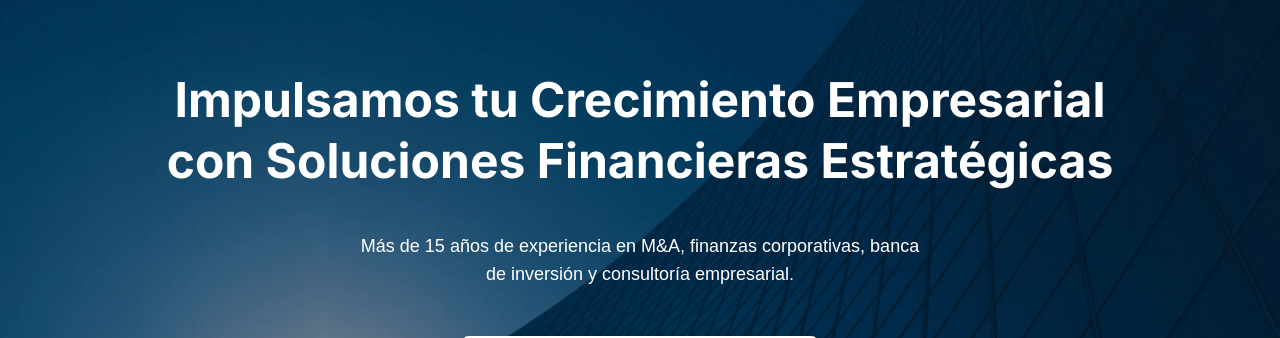
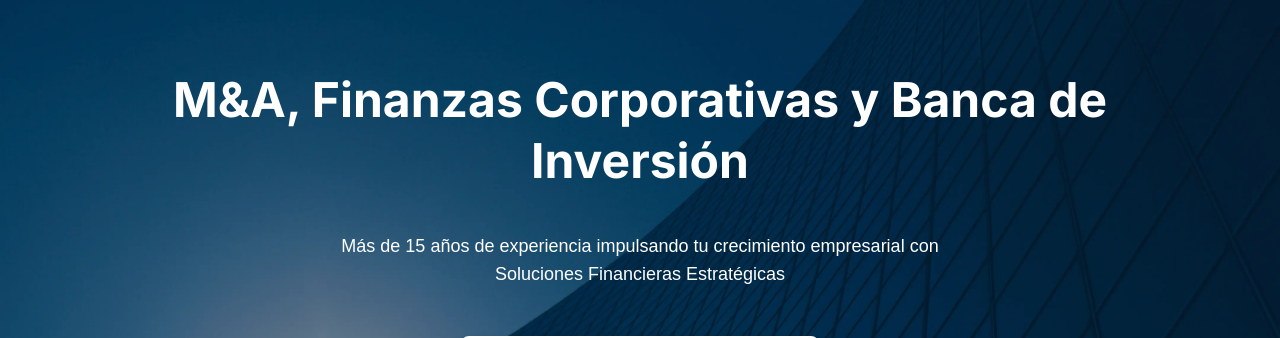
Before and after one commit to FedericaDelCampo01/orellana-capital, a Next.js app: page / in a window 1280 px wide. Shown: the part 138-476 px from the top of the page. Built offline with nearby package versions, Linux system fonts and the light colour scheme; no server answers.

Commit message:
mejoras de ui

```diff
--- a/src/app/Home/Footer.tsx
+++ b/src/app/Home/Footer.tsx
@@ -14,6 +14,20 @@ const Footer = () => {
           width={250}
           height={130}
         />
+        <address className="not-italic text-white/70 text-sm font-extralight text-center md:text-left font-body leading-relaxed md:mt-0 mt-4">
+          <span className="text-white font-normal">Schroeder Haus</span>
+          <br />
+          <a
+            href="https://share.google/ICvqCS8U9Hc69WUGw"
+            target="_blank"
+            rel="noopener noreferrer"
+            className="underline-offset-4 hover:underline hover:text-white duration-300"
+          >
+            Dr. Alejandro Schroeder 6558, oficina 10
+            <br />
+            Montevideo, Uruguay
+          </a>
+        </address>
         <p className="text-white/70 text-sm font-extralight text-center font-body md:mt-0 mt-4">
           © 2024 Orellana Capital Advisors. All Rights Reserved
         </p>
--- a/src/app/Home/Hero.tsx
+++ b/src/app/Home/Hero.tsx
@@ -19,10 +19,10 @@ const Hero = () => {
       <div className="flex flex-col text-center max-w-5xl mx-auto px-4 sm:px-6 lg:px-8 md:my-52 my-24">
 
         <h1 className="text-white text-2xl md:text-5xl font-bold md:leading-[3.8rem] mb-10 font-h1 fade-up-init">
-          Impulsamos tu Crecimiento Empresarial con Soluciones Financieras Estratégicas
+          M&A, Finanzas Corporativas y Banca de Inversión
         </h1>
-        <p className="text-white text-base md:text-lg max-w-xl font-light text-center self-center mb-12 font-body fade-up-init">
-          Más de 15 años de experiencia en M&A, finanzas corporativas, banca de inversión y consultoría empresarial.
+        <p className="text-white text-base md:text-lg max-w-2xl font-light text-center self-center mb-12 font-body fade-up-init">
+          Más de 15 años de experiencia impulsando tu crecimiento empresarial con Soluciones Financieras Estratégicas
         </p>
         <button
           onClick={handleHeroClick}
```
